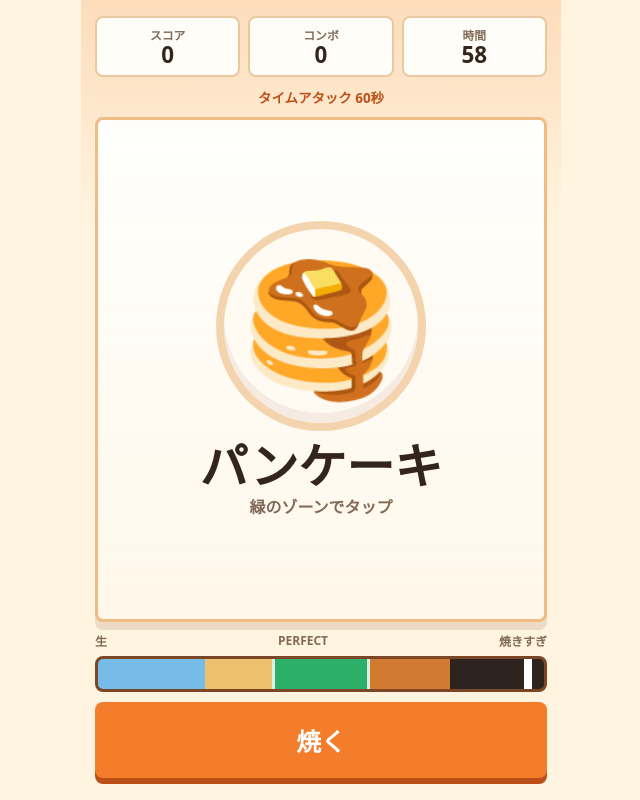
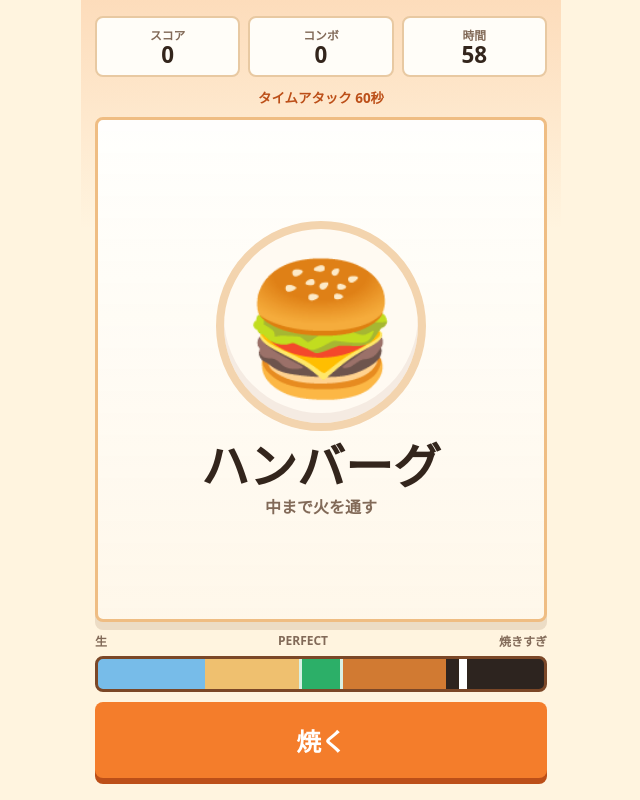
Before and after one commit to shrimp7260-png/grill_game, a plain HTML site: page index.html in a window 1280 px wide. Both pictures are taken after a click on the button "タイムアタック". Shown: the whole page, without its empty margins (319-959 px from the left). Drawn offline with Linux system fonts and the light colour scheme.

Commit message:
Add files via upload

```diff
--- a/script.js
+++ b/script.js
@@ -2,20 +2,17 @@
 
 // まずは画像なしで遊べるよう、絵文字と名前で食材を表現します。
 const foods = [
-  { name: "ステーキ", icon: "🥩" },
-  { name: "パンケーキ", icon: "🥞" },
-  { name: "魚", icon: "🐟" },
-  { name: "トースト", icon: "🍞" },
-  { name: "焼きおにぎり", icon: "🍙" },
-  { name: "ソーセージ", icon: "🌭" },
-  { name: "とうもろこし", icon: "🌽" },
-  { name: "ハンバーグ", icon: "🍔" }
+  { name: "生ステーキ", icon: "🥩", speedMin: 20, speedMax: 25, perfectHalf: 6, goodHalf: 18, note: "じっくり焼く" },
+  { name: "厚切り魚", icon: "🐟", speedMin: 24, speedMax: 30, perfectHalf: 5, goodHalf: 16, note: "少しゆっくり" },
+  { name: "ハンバーグ", icon: "🍔", speedMin: 28, speedMax: 35, perfectHalf: 5, goodHalf: 15, note: "中まで火を通す" },
+  { name: "パンケーキ", icon: "🥞", speedMin: 34, speedMax: 42, perfectHalf: 4, goodHalf: 13, note: "焦げ目を狙う" },
+  { name: "ソーセージ", icon: "🌭", speedMin: 40, speedMax: 50, perfectHalf: 4, goodHalf: 12, note: "弾ける前に" },
+  { name: "とうもろこし", icon: "🌽", speedMin: 44, speedMax: 56, perfectHalf: 3.5, goodHalf: 11, note: "一気に焼ける" },
+  { name: "トースト", icon: "🍞", speedMin: 52, speedMax: 66, perfectHalf: 3.5, goodHalf: 10, note: "すぐ色づく" },
+  { name: "焼きおにぎり", icon: "🍙", speedMin: 64, speedMax: 78, perfectHalf: 3, goodHalf: 9, note: "超シビア" }
 ];
 
-const PERFECT_START = 39;
-const PERFECT_END = 61;
-const GOOD_START = 28;
-const GOOD_END = 72;
+const BEST_CENTER = 50;
 const ROUND_DELAY = 360;
 const FEEDBACK_TIME = 900;
 
@@ -50,6 +47,7 @@ const game = {
   timeLeft: 60,
   progress: 0,
   speed: 34,
+  currentFood: null,
   lastTime: 0,
   lastFoodName: "",
   animationId: 0,
@@ -123,15 +121,16 @@ function nextRound() {
   game.progress = 0;
   game.lastTime = 0;
   game.isWaitingNext = false;
-  game.speed = 31 + Math.random() * 12;
-
   const candidates = foods.filter((food) => food.name !== game.lastFoodName);
   const nextFood = candidates[Math.floor(Math.random() * candidates.length)];
+  game.currentFood = nextFood;
+  game.speed = nextFood.speedMin + Math.random() * (nextFood.speedMax - nextFood.speedMin);
   game.lastFoodName = nextFood.name;
   foodName.textContent = nextFood.name;
   foodIcon.textContent = nextFood.icon;
   gaugeNeedle.style.left = "0%";
-  hintText.textContent = "緑のゾーンでタップ";
+  hintText.textContent = nextFood.note;
+  updatePerfectZone(nextFood);
 
   cancelAnimationFrame(game.animationId);
   game.animationId = requestAnimationFrame(animateGauge);
@@ -180,11 +179,16 @@ function judgeCurrentTiming(isOvercooked = false) {
 }
 
 function getJudge(isOvercooked) {
-  if (!isOvercooked && game.progress >= PERFECT_START && game.progress <= PERFECT_END) {
+  const perfectStart = BEST_CENTER - game.currentFood.perfectHalf;
+  const perfectEnd = BEST_CENTER + game.currentFood.perfectHalf;
+  const goodStart = BEST_CENTER - game.currentFood.goodHalf;
+  const goodEnd = BEST_CENTER + game.currentFood.goodHalf;
+
+  if (!isOvercooked && game.progress >= perfectStart && game.progress <= perfectEnd) {
     return { name: "PERFECT", point: 2, isMiss: false };
   }
 
-  if (!isOvercooked && game.progress >= GOOD_START && game.progress <= GOOD_END) {
+  if (!isOvercooked && game.progress >= goodStart && game.progress <= goodEnd) {
     return { name: "GOOD", point: 1, isMiss: false };
   }
 
@@ -194,7 +198,8 @@ function getJudge(isOvercooked) {
 function applyJudge(result) {
   if (result.isMiss) {
     game.combo = 0;
-    hintText.textContent = game.progress < GOOD_START ? "早すぎ" : "焼きすぎ";
+    const goodStart = BEST_CENTER - game.currentFood.goodHalf;
+    hintText.textContent = game.progress < goodStart ? "早すぎ" : "焼きすぎ";
   } else {
     game.score += result.point;
     game.combo += 1;
@@ -205,6 +210,15 @@ function applyJudge(result) {
 
   showFeedback(result.name, result.isMiss);
   updateHud();
+}
+
+function updatePerfectZone(food) {
+  const perfectStart = BEST_CENTER - food.perfectHalf;
+  const perfectEnd = BEST_CENTER + food.perfectHalf;
+  const perfectWidth = food.perfectHalf * 2;
+  document.documentElement.style.setProperty("--perfect-left", `${perfectStart}%`);
+  document.documentElement.style.setProperty("--perfect-width", `${perfectWidth}%`);
+  document.documentElement.style.setProperty("--perfect-right", `${perfectEnd}%`);
 }
 
 function showFeedback(message, isMiss = false) {
--- a/style.css
+++ b/style.css
@@ -11,6 +11,9 @@
   --brown: #7b4727;
   --green: #2caf68;
   --red: #df4a32;
+  --perfect-left: 45%;
+  --perfect-width: 10%;
+  --perfect-right: 55%;
 }
 
 * {
@@ -221,13 +224,20 @@ h1 {
   border: 3px solid var(--brown);
   border-radius: 8px;
   overflow: hidden;
-  background: linear-gradient(90deg, #77bce9 0 24%, #efc06f 24% 39%, #2caf68 39% 61%, #d17a32 61% 79%, #2d241f 79% 100%);
+  background: linear-gradient(
+    90deg,
+    #77bce9 0 24%,
+    #efc06f 24% var(--perfect-left),
+    #2caf68 var(--perfect-left) var(--perfect-right),
+    #d17a32 var(--perfect-right) 78%,
+    #2d241f 78% 100%
+  );
 }
 
 .perfect-zone {
   position: absolute;
-  left: 39%;
-  width: 22%;
+  left: var(--perfect-left);
+  width: var(--perfect-width);
   top: 0;
   bottom: 0;
   border-left: 3px solid rgba(255, 255, 255, 0.82);
```
